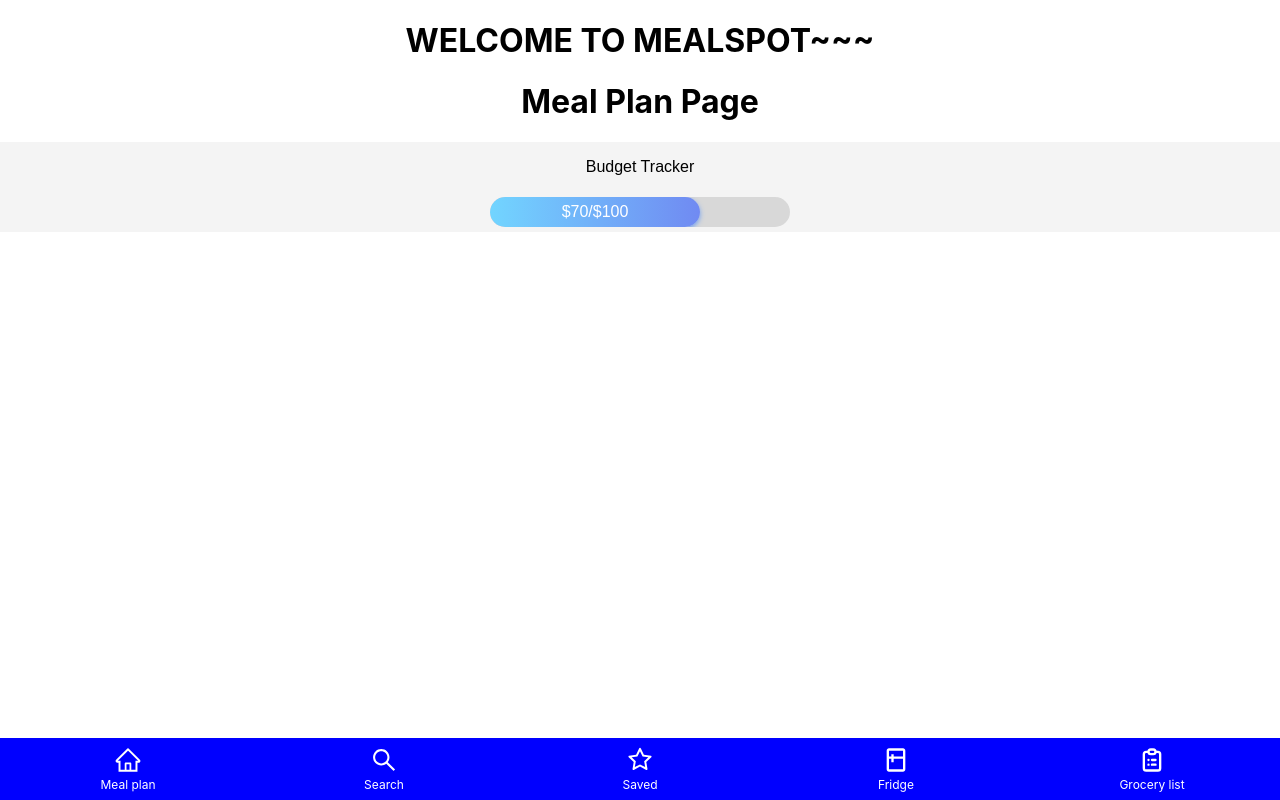
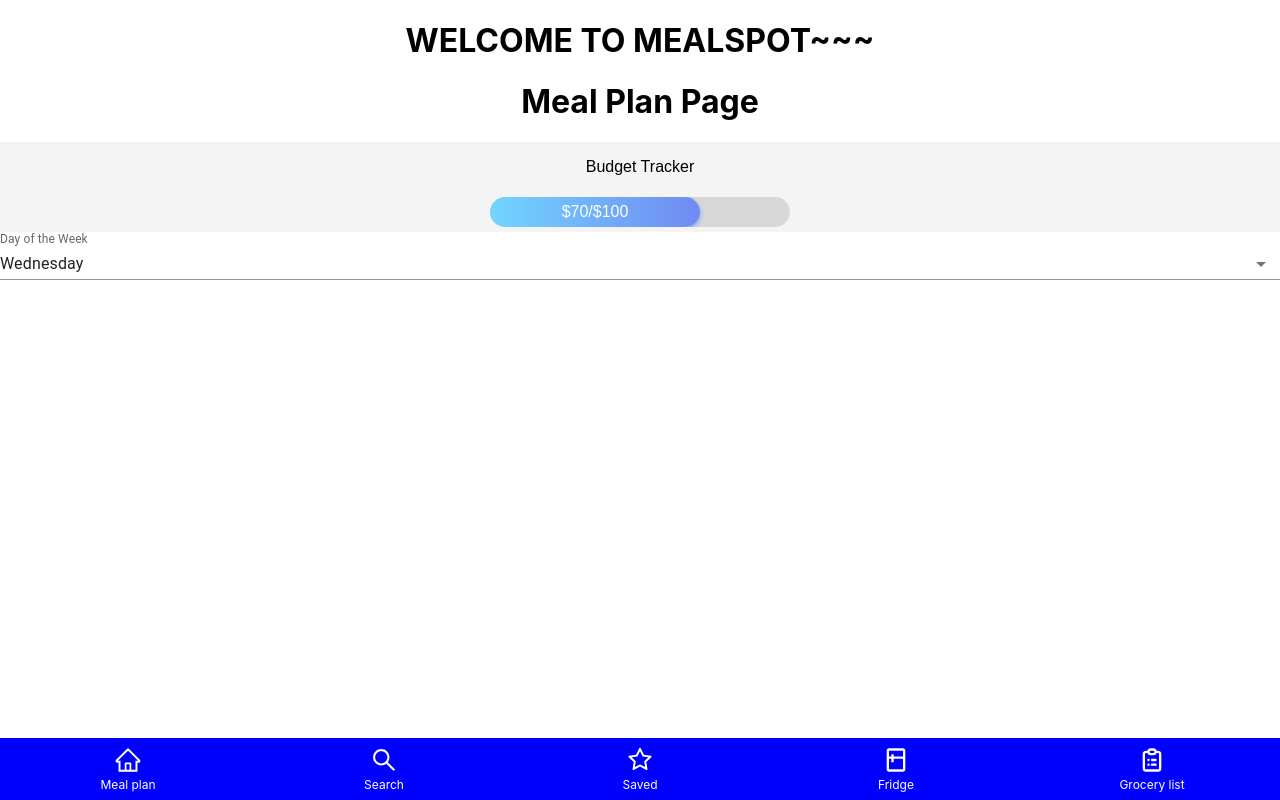
Before and after one commit to agiledev-students-spring2023/final-project-mealspot, a React (Create React App) app in the folder front-end/: page / in a window 1280 px wide. Built offline with nearby package versions, Linux system fonts and the light colour scheme.

Commit message:
Created dropdown for days of week in homepage

```diff
--- a/front-end/src/components/MealPlan.js
+++ b/front-end/src/components/MealPlan.js
@@ -1,4 +1,7 @@
 import React from 'react';
+import FormControl from '@mui/material/FormControl';
+import InputLabel from '@mui/material/InputLabel';
+import { NativeSelect } from '@mui/material';
 import './MealPlan.css';
 
 //later change <Progress done="70"/> change to
@@ -18,6 +21,8 @@ const Progress = ({done}) => {
 
 const MealPlan = () => {
     let budgetP = (70/100)*100 //$ spent/budget * 100
+    let now = new Date()
+    let today = now.getDay()
     return (
         <>
         <h1>Meal Plan Page</h1>
@@ -25,6 +30,26 @@ const MealPlan = () => {
         <p>Budget Tracker</p>
         <Progress done={budgetP.toString()}/>
         </div>
+        <FormControl fullWidth>
+            <InputLabel variant="standard" htmlFor="uncontrolled-native">
+                Day of the Week
+            </InputLabel>
+            <NativeSelect
+                defaultValue={today}
+                inputProps={{
+                name: 'days',
+                id: 'uncontrolled-native',
+                }}
+            >
+                <option value={1}>Monday</option>
+                <option value={2}>Tuesday</option>
+                <option value={3}>Wednesday</option>
+                <option value={4}>Thursday</option>
+                <option value={5}>Friday</option>
+                <option value={6}>Saturday</option>
+                <option value={0}>Sunday</option>
+            </NativeSelect>
+        </FormControl>
         </>
     );
 }
```
